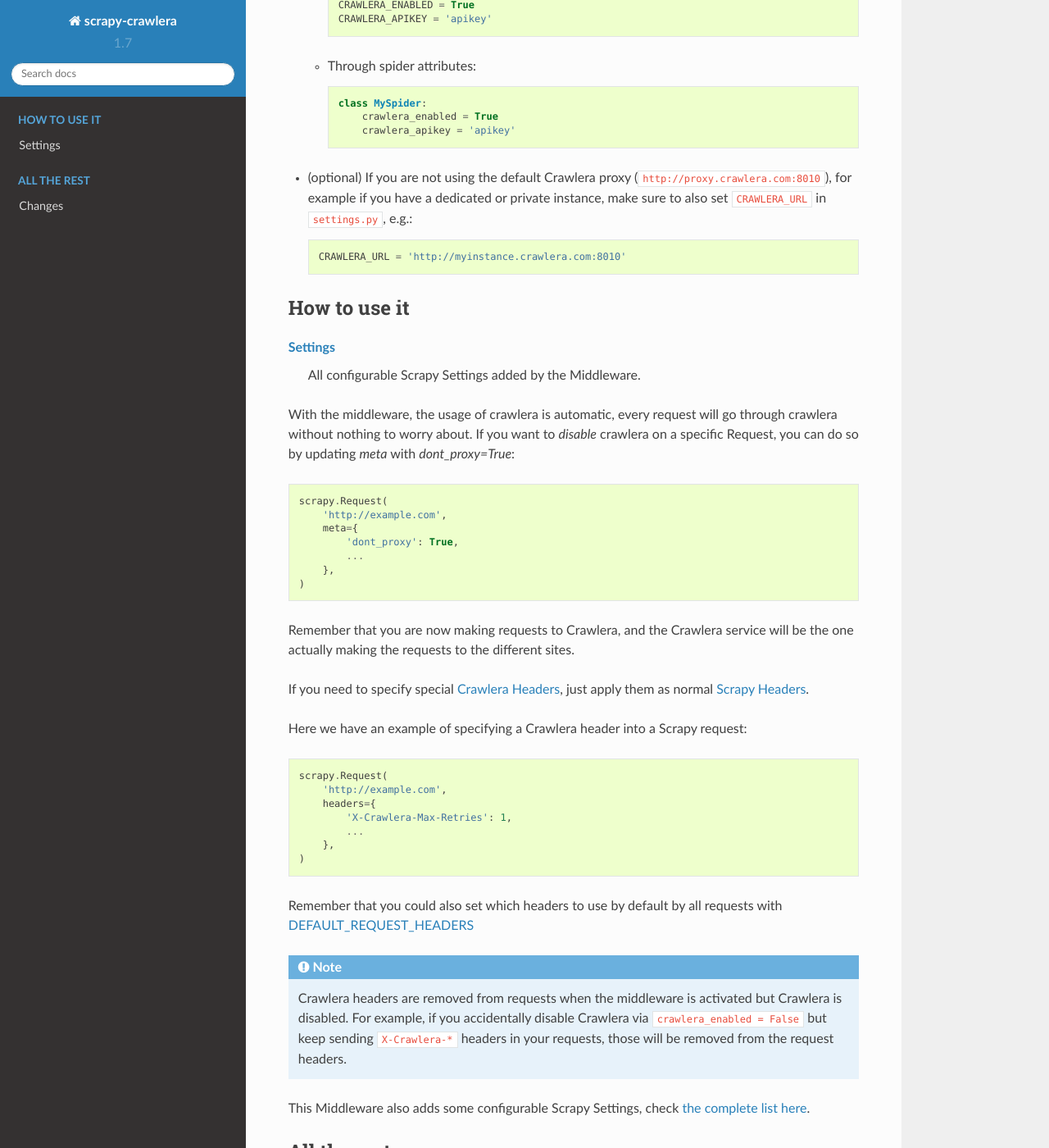
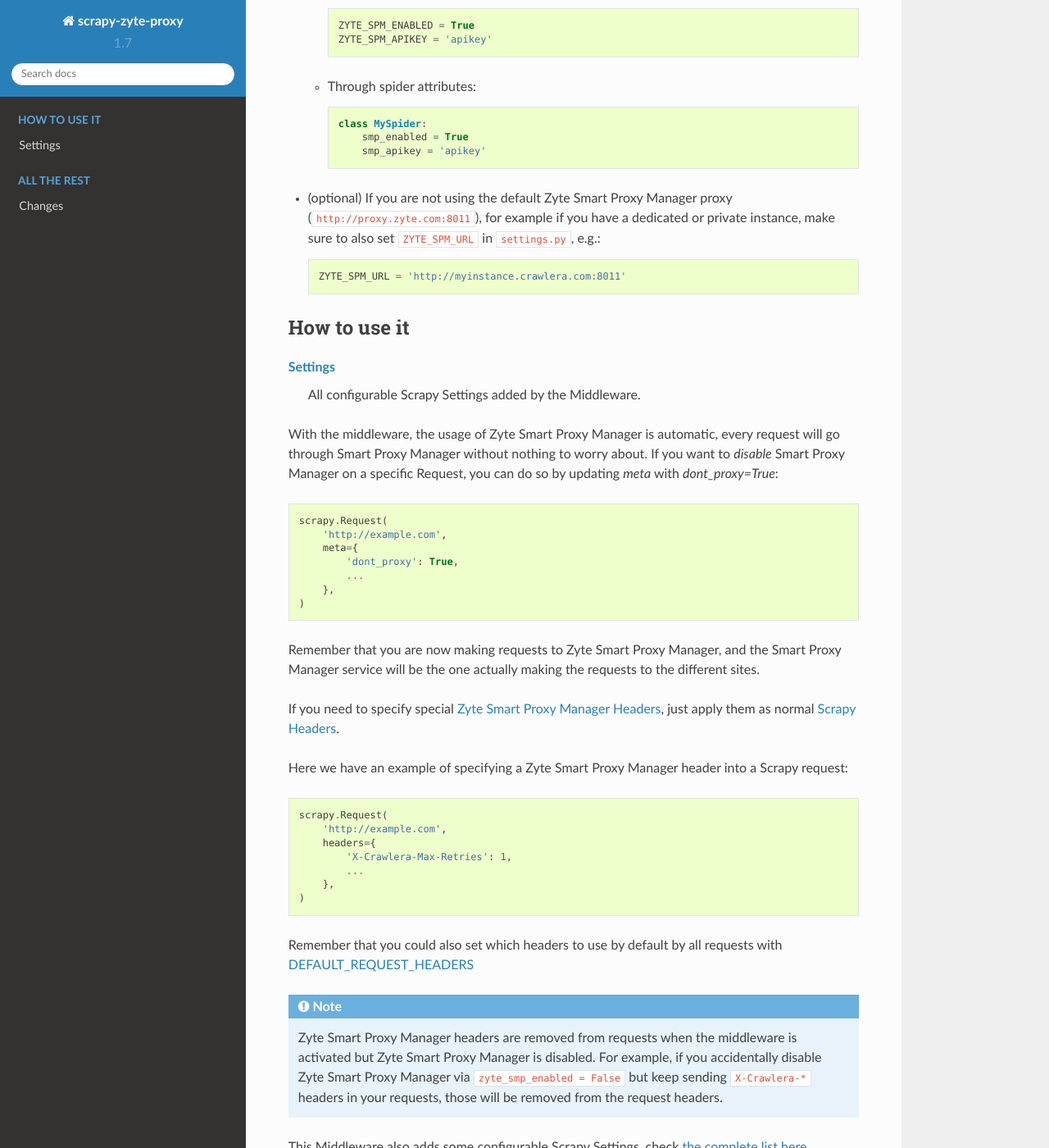
Before and after one commit to scrapy-plugins/scrapy-zyte-smartproxy, a Sphinx documentation site: the page built from docs/index.rst, in a window 1280 px wide and 1400 px high, scrolled down 530 px. Shown: the whole window at 82% size. Built offline with Sphinx 7.4.7 and the Read the Docs theme 2.0.0, drawn with Linux system fonts in a browser that asks for light colours; the version number is read from the project's files by our own code; some of the changed text lies outside the part shown.

Commit message:
Rebranding Crawler -> Zyte

```diff
--- a/docs/conf.py
+++ b/docs/conf.py
@@ -1,6 +1,6 @@
 # -*- coding: utf-8 -*-
 #
-# scrapy-crawlera documentation build configuration file, created by
+# scrapy-zyte-proxy documentation build configuration file, created by
 # sphinx-quickstart on Sat Jan 21 13:17:41 2017.
 #
 # This file is execfile()d with the current directory set to its
@@ -54,7 +54,7 @@
 master_doc = 'index'
 
 # General information about the project.
-project = u'scrapy-crawlera'
+project = u'scrapy-zyte-proxy'
 copyright = u'2011-2017, Scrapinghub'
 author = u'Scrapinghub'
 
@@ -64,9 +64,9 @@
 #
 
 try:
-    import scrapy_crawlera
-    version = '.'.join(scrapy_crawlera.__version__.split('.')[:2])
-    release = scrapy_crawlera.__version__
+    import scrapy_zyte_proxy
+    version = '.'.join(scrapy_zyte_proxy.__version__.split('.')[:2])
+    release = scrapy_zyte_proxy.__version__
 except ImportError:
     version = ''
     release = ''
@@ -111,7 +111,7 @@
 # -- Options for HTMLHelp output ------------------------------------------
 
 # Output file base name for HTML help builder.
-htmlhelp_basename = 'scrapy-crawleradoc'
+htmlhelp_basename = 'scrapy-zyte-proxydoc'
 
 
 # -- Options for LaTeX output ---------------------------------------------
@@ -138,7 +138,7 @@
 # (source start file, target name, title,
 #  author, documentclass [howto, manual, or own class]).
 latex_documents = [
-    (master_doc, 'scrapy-crawlera.tex', u'scrapy-crawlera Documentation',
+    (master_doc, 'scrapy-zyte-proxy.tex', u'scrapy-zyte-proxy Documentation',
      u'Scrapinghub', 'manual'),
 ]
 
@@ -148,7 +148,7 @@
 # One entry per manual page. List of tuples
 # (source start file, name, description, authors, manual section).
 man_pages = [
-    (master_doc, 'scrapy-crawlera', u'scrapy-crawlera Documentation',
+    (master_doc, 'scrapy-zyte-proxy', u'scrapy-zyte-proxy Documentation',
      [author], 1)
 ]
 
@@ -159,7 +159,7 @@
 # (source start file, target name, title, author,
 #  dir menu entry, description, category)
 texinfo_documents = [
-    (master_doc, 'scrapy-crawlera', u'scrapy-crawlera Documentation',
-     author, 'scrapy-crawlera', 'One line description of project.',
+    (master_doc, 'scrapy-zyte-proxy', u'scrapy-zyte-proxy Documentation',
+     author, 'scrapy-zyte-proxy', 'One line description of project.',
      'Miscellaneous'),
 ]
--- a/docs/index.rst
+++ b/docs/index.rst
@@ -1,9 +1,9 @@
-=======================================
-scrapy-crawlera |version| documentation
-=======================================
+=========================================
+scrapy-zyte-proxy |version| documentation
+=========================================
 
-scrapy-crawlera is a Scrapy `Downloader Middleware <https://doc.scrapy.org/en/latest/topics/downloader-middleware.html#downloader-middleware>`_
-to interact with `Crawlera <http://scrapinghub.com/crawlera>`_ automatically.
+scrapy-zyte-proxy is a Scrapy `Downloader Middleware <https://doc.scrapy.org/en/latest/topics/downloader-middleware.html#downloader-middleware>`_
+to interact with `Zype Smart Proxy Manager <https://www.zyte.com/smart-proxy-manager/>`_ automatically.
 
 Configuration
 =============
@@ -12,32 +12,32 @@
    :caption: Configuration
 
 
-* Add the Crawlera middleware including it into the ``DOWNLOADER_MIDDLEWARES`` in your ``settings.py`` file::
+* Add the Zyte Smart Proxy Manager middleware including it into the ``DOWNLOADER_MIDDLEWARES`` in your ``settings.py`` file::
 
     DOWNLOADER_MIDDLEWARES = {
         ...
-        'scrapy_crawlera.CrawleraMiddleware': 610
+        'scrapy_zyte_proxy.SmartProxyManagerMiddleware': 610
     }
 
 * Then there are two ways to enable it
 
   * Through ``settings.py``::
 
-      CRAWLERA_ENABLED = True
-      CRAWLERA_APIKEY = 'apikey'
+      ZYTE_SPM_ENABLED = True
+      ZYTE_SPM_APIKEY = 'apikey'
 
   * Through spider attributes::
 
       class MySpider:
-          crawlera_enabled = True
-          crawlera_apikey = 'apikey'
+          smp_enabled = True
+          smp_apikey = 'apikey'
 
 
-* (optional) If you are not using the default Crawlera proxy (``http://proxy.crawlera.com:8010``),
+* (optional) If you are not using the default Zyte Smart Proxy Manager proxy (``http://proxy.zyte.com:8011``),
   for example if you have a dedicated or private instance,
-  make sure to also set ``CRAWLERA_URL`` in ``settings.py``, e.g.::
+  make sure to also set ``ZYTE_SPM_URL`` in ``settings.py``, e.g.::
 
-    CRAWLERA_URL = 'http://myinstance.crawlera.com:8010'
+    ZYTE_SPM_URL = 'http://myinstance.crawlera.com:8011'
 
 How to use it
 =============
@@ -52,8 +52,8 @@
     All configurable Scrapy Settings added by the Middleware.
 
 
-With the middleware, the usage of crawlera is automatic, every request will go through crawlera without nothing to worry about.
-If you want to *disable* crawlera on a specific Request, you can do so by updating `meta` with `dont_proxy=True`::
+With the middleware, the usage of Zyte Smart Proxy Manager is automatic, every request will go through Smart Proxy Manager without nothing to worry about.
+If you want to *disable* Smart Proxy Manager on a specific Request, you can do so by updating `meta` with `dont_proxy=True`::
 
 
     scrapy.Request(
@@ -65,11 +65,11 @@
     )
 
 
-Remember that you are now making requests to Crawlera, and the Crawlera service will be the one actually making the requests to the different sites.
+Remember that you are now making requests to Zyte Smart Proxy Manager, and the Smart Proxy Manager service will be the one actually making the requests to the different sites.
 
-If you need to specify special `Crawlera Headers <https://doc.scrapinghub.com/crawlera.html#request-headers>`_, just apply them as normal `Scrapy Headers <https://doc.scrapy.org/en/latest/topics/request-response.html#scrapy.http.Request.headers>`_.
+If you need to specify special `Zyte Smart Proxy Manager Headers <https://docs.zyte.com/smart-proxy-manager.html#request-headers>`_, just apply them as normal `Scrapy Headers <https://doc.scrapy.org/en/latest/topics/request-response.html#scrapy.http.Request.headers>`_.
 
-Here we have an example of specifying a Crawlera header into a Scrapy request::
+Here we have an example of specifying a Zyte Smart Proxy Manager header into a Scrapy request::
 
     scrapy.Request(
         'http://example.com',
@@ -82,8 +82,9 @@
 Remember that you could also set which headers to use by default by all
 requests with `DEFAULT_REQUEST_HEADERS <http://doc.scrapy.org/en/1.0/topics/settings.html#default-request-headers>`_
 
-.. note:: Crawlera headers are removed from requests when the middleware is activated but Crawlera
-    is disabled. For example, if you accidentally disable Crawlera via ``crawlera_enabled = False``
+.. note:: Zyte Smart Proxy Manager headers are removed from requests when the middleware
+    is activated but Zyte Smart Proxy Manager is disabled. For example, if you accidentally
+    disable Zyte Smart Proxy Manager via ``zyte_smp_enabled = False``
     but keep sending ``X-Crawlera-*`` headers in your requests, those will be removed from the
     request headers.
 
@@ -99,4 +100,4 @@
    news
 
 :doc:`news`
-    See what has changed in recent scrapy-crawlera versions.
+    See what has changed in recent scrapy-zyte-proxy versions.
--- a/scrapy_crawlera/__init__.py
+++ b/scrapy_crawlera/__init__.py
@@ -1,4 +1,4 @@
-from .middleware import CrawleraMiddleware
+from .middleware import SmartProxyManagerMiddleware
 
 
 __version__ = '1.7.2'
```
Also changed, not shown: README.rst (+13 -13 lines), docs/settings.rst (+20 -20 lines), setup.py (+5 -5 lines), .travis.yml, 4 other files.
